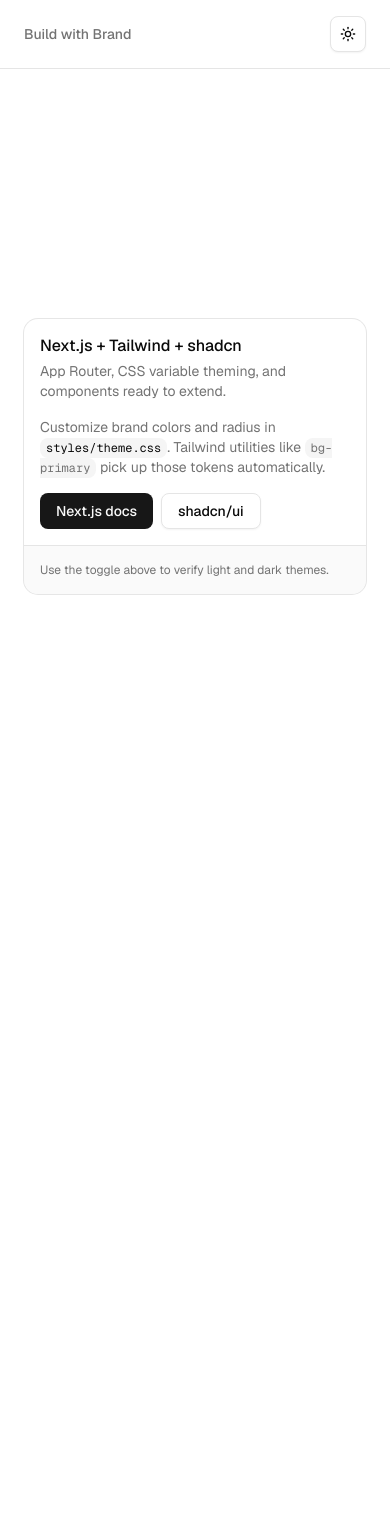
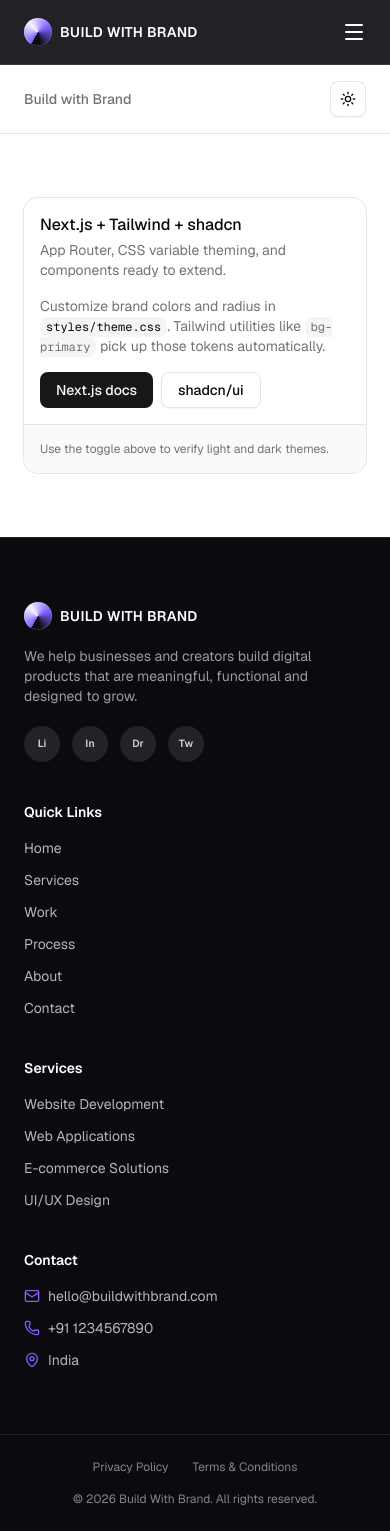
Before and after one commit to rawat-nikhil/build-with-brand, a Next.js app: page / in a window 390 px wide. Before the commit the page ends 844 px from the top, so only its background shows below. Built offline with nearby package versions, Linux system fonts and the light colour scheme.

Commit message:
Add shared Navbar and Footer, wire into root layout
Sticky dark navbar with active-link dot indicator, mobile menu, and
gradient pill CTA; four-column dark footer. Rendered once from the
root layout so every route shares them.

```diff
--- a/src/app/layout.tsx
+++ b/src/app/layout.tsx
@@ -1,6 +1,8 @@
 import type { Metadata } from "next";
 import { Geist, Geist_Mono } from "next/font/google";
 import { ThemeProvider } from "@/components/theme-provider";
+import { Navbar } from "@/components/marketing/navbar";
+import { Footer } from "@/components/marketing/footer";
 import "./globals.css";
 
 const geistSans = Geist({
@@ -32,11 +34,13 @@
       <body className="flex min-h-full flex-col">
         <ThemeProvider
           attribute="class"
-          defaultTheme="system"
-          enableSystem
+          defaultTheme="light"
+          enableSystem={false}
           disableTransitionOnChange
         >
-          {children}
+          <Navbar />
+          <main className="flex flex-1 flex-col">{children}</main>
+          <Footer />
         </ThemeProvider>
       </body>
     </html>
--- /dev/null
+++ b/src/components/marketing/footer.tsx
@@ -0,0 +1,123 @@
+import Link from "next/link";
+import { Mail, Phone, MapPin } from "lucide-react";
+
+import { LogoMark } from "@/components/marketing/logo-mark";
+
+const socials = [
+  { label: "LinkedIn", href: "https://linkedin.com" },
+  { label: "Instagram", href: "https://instagram.com" },
+  { label: "Dribbble", href: "https://dribbble.com" },
+  { label: "Twitter", href: "https://twitter.com" },
+];
+
+const quickLinks = [
+  { label: "Home", href: "/" },
+  { label: "Services", href: "/services" },
+  { label: "Work", href: "/work" },
+  { label: "Process", href: "/process" },
+  { label: "About", href: "/about" },
+  { label: "Contact", href: "/contact" },
+];
+
+const services = [
+  "Website Development",
+  "Web Applications",
+  "E-commerce Solutions",
+  "UI/UX Design",
+];
+
+function SocialIcon({ label }: { label: string }) {
+  return (
+    <span className="flex size-9 items-center justify-center rounded-full bg-white/10 text-[0.65rem] font-semibold text-white/80 transition-colors hover:bg-white/20">
+      {label.slice(0, 2)}
+    </span>
+  );
+}
+
+export function Footer() {
+  return (
+    <footer className="border-t border-white/10 bg-brand-bg-dark text-white/70">
+      <div className="mx-auto grid max-w-7xl grid-cols-1 gap-10 px-6 py-16 sm:grid-cols-2 lg:grid-cols-4">
+        <div className="flex flex-col gap-4">
+          <Link href="/" className="flex items-center gap-2">
+            <LogoMark />
+            <span className="text-sm font-semibold tracking-wide text-white">
+              BUILD WITH BRAND
+            </span>
+          </Link>
+          <p className="text-sm text-white/60">
+            We help businesses and creators build digital products that are
+            meaningful, functional and designed to grow.
+          </p>
+          <div className="flex gap-3 pt-1">
+            {socials.map((social) => (
+              <a
+                key={social.label}
+                href={social.href}
+                target="_blank"
+                rel="noreferrer"
+                aria-label={social.label}
+              >
+                <SocialIcon label={social.label} />
+              </a>
+            ))}
+          </div>
+        </div>
+
+        <div>
+          <h3 className="text-sm font-semibold text-white">Quick Links</h3>
+          <ul className="mt-4 flex flex-col gap-3 text-sm">
+            {quickLinks.map((link) => (
+              <li key={link.href}>
+                <Link href={link.href} className="hover:text-white">
+                  {link.label}
+                </Link>
+              </li>
+            ))}
+          </ul>
+        </div>
+
+        <div>
+          <h3 className="text-sm font-semibold text-white">Services</h3>
+          <ul className="mt-4 flex flex-col gap-3 text-sm">
+            {services.map((service) => (
+              <li key={service}>{service}</li>
+            ))}
+          </ul>
+        </div>
+
+        <div>
+          <h3 className="text-sm font-semibold text-white">Contact</h3>
+          <ul className="mt-4 flex flex-col gap-3 text-sm">
+            <li className="flex items-center gap-2">
+              <Mail className="size-4 text-brand-violet" />
+              hello@buildwithbrand.com
+            </li>
+            <li className="flex items-center gap-2">
+              <Phone className="size-4 text-brand-violet" />
+              +91 1234567890
+            </li>
+            <li className="flex items-center gap-2">
+              <MapPin className="size-4 text-brand-violet" />
+              India
+            </li>
+          </ul>
+        </div>
+      </div>
+
+      <div className="border-t border-white/10">
+        <div className="mx-auto flex max-w-7xl flex-col-reverse items-center justify-between gap-4 px-6 py-6 text-xs text-white/50 sm:flex-row">
+          <p>© {new Date().getFullYear()} Build With Brand. All rights reserved.</p>
+          <div className="flex gap-6">
+            <a href="#" className="hover:text-white">
+              Privacy Policy
+            </a>
+            <a href="#" className="hover:text-white">
+              Terms &amp; Conditions
+            </a>
+          </div>
+        </div>
+      </div>
+    </footer>
+  );
+}
--- /dev/null
+++ b/src/components/marketing/logo-mark.tsx
@@ -0,0 +1,17 @@
+export function LogoMark({ className }: { className?: string }) {
+  return (
+    <span
+      className={className}
+      style={{
+        display: "inline-block",
+        width: "1.75rem",
+        height: "1.75rem",
+        borderRadius: "9999px",
+        background:
+          "conic-gradient(from 210deg, #7c5cfc, #f5f3ff 30%, #7c5cfc 60%, #0a0a0f 90%)",
+        boxShadow: "0 0 0 1px rgba(255,255,255,0.15) inset",
+      }}
+      aria-hidden
+    />
+  );
+}
--- /dev/null
+++ b/src/components/marketing/navbar.tsx
@@ -0,0 +1,105 @@
+"use client";
+
+import { useState } from "react";
+import Link from "next/link";
+import { usePathname } from "next/navigation";
+import { Menu, X } from "lucide-react";
+
+import { cn } from "@/lib/utils";
+import { CtaButton } from "@/components/marketing/cta-button";
+import { LogoMark } from "@/components/marketing/logo-mark";
+
+const NAV_LINKS = [
+  { href: "/", label: "Home" },
+  { href: "/services", label: "Services" },
+  { href: "/work", label: "Work" },
+  { href: "/process", label: "Process" },
+  { href: "/about", label: "About" },
+  { href: "/contact", label: "Contact" },
+];
+
+function isActive(pathname: string, href: string) {
+  if (href === "/") return pathname === "/";
+  return pathname === href || pathname.startsWith(`${href}/`);
+}
+
+export function Navbar() {
+  const pathname = usePathname();
+  const [open, setOpen] = useState(false);
+
+  return (
+    <header className="sticky top-0 z-50 border-b border-white/10 bg-brand-bg-dark/90 backdrop-blur-md">
+      <div className="mx-auto flex h-16 max-w-7xl items-center justify-between px-6">
+        <Link href="/" className="flex items-center gap-2" onClick={() => setOpen(false)}>
+          <LogoMark />
+          <span className="text-sm font-semibold tracking-wide text-white">
+            BUILD WITH BRAND
+          </span>
+        </Link>
+
+        <nav className="hidden items-center gap-8 md:flex">
+          {NAV_LINKS.map((link) => {
+            const active = isActive(pathname, link.href);
+            return (
+              <Link
+                key={link.href}
+                href={link.href}
+                className={cn(
+                  "relative py-2 text-sm font-medium transition-colors",
+                  active ? "text-brand-violet" : "text-white/80 hover:text-white"
+                )}
+              >
+                {link.label}
+                {active && (
+                  <span className="absolute -bottom-0.5 left-1/2 size-1 -translate-x-1/2 rounded-full bg-brand-violet" />
+                )}
+              </Link>
+            );
+          })}
+        </nav>
+
+        <div className="hidden md:block">
+          <CtaButton href="/contact" size="sm">
+            Let&apos;s Build
+          </CtaButton>
+        </div>
+
+        <button
+          type="button"
+          className="text-white md:hidden"
+          onClick={() => setOpen((v) => !v)}
+          aria-label="Toggle menu"
+          aria-expanded={open}
+        >
+          {open ? <X className="size-6" /> : <Menu className="size-6" />}
+        </button>
+      </div>
+
+      {open && (
+        <nav className="border-t border-white/10 bg-brand-bg-dark px-6 py-4 md:hidden">
+          <div className="flex flex-col gap-4">
+            {NAV_LINKS.map((link) => {
+              const active = isActive(pathname, link.href);
+              return (
+                <Link
+                  key={link.href}
+                  href={link.href}
+                  onClick={() => setOpen(false)}
+                  className={cn(
+                    "text-sm font-medium",
+                    active ? "text-brand-violet" : "text-white/80"
+                  )}
+                >
+                  {link.label}
+                </Link>
+              );
+            })}
+            <CtaButton href="/contact" size="sm" className="mt-2 w-fit" onClick={() => setOpen(false)}>
+              Let&apos;s Build
+            </CtaButton>
+          </div>
+        </nav>
+      )}
+    </header>
+  );
+}
```
